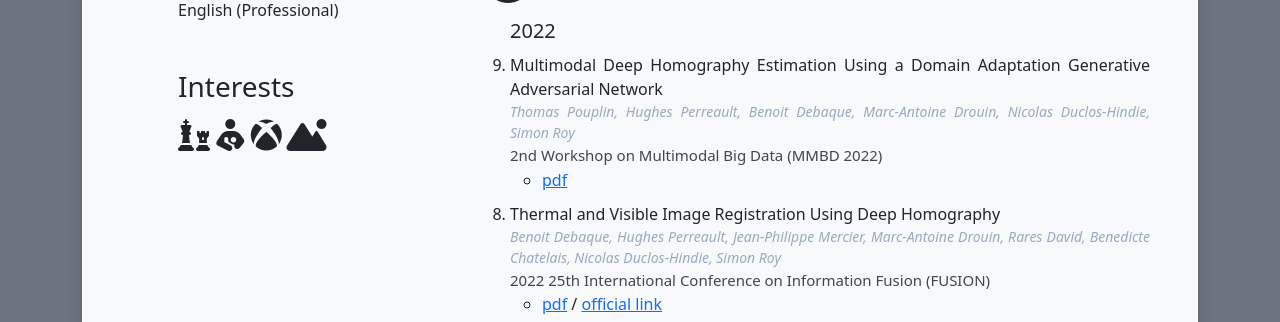
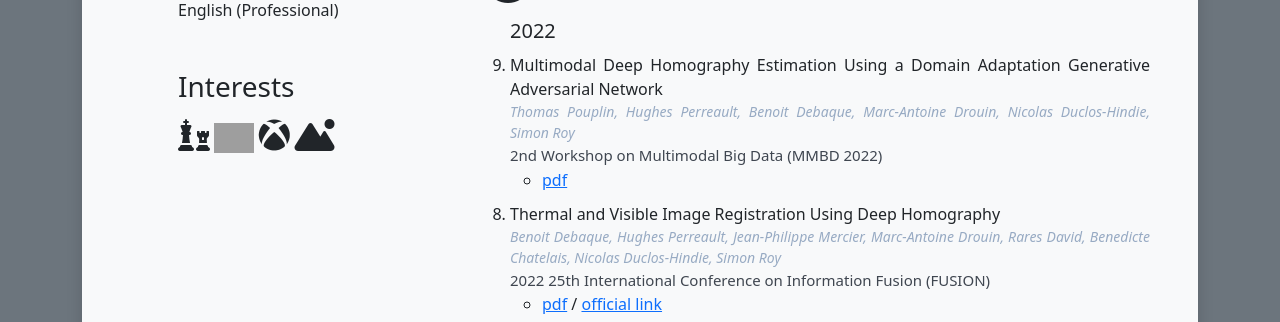
Before and after one commit to hu64/hughesperreault.com, a PHP site: page / in a window 1280 px wide. Shown: the part 1133-1455 px from the top of the page. Run offline with PHP 8.4, Linux system fonts and the light colour scheme; some libraries are stand-ins or nearby versions; grey boxes are pictures that could not be loaded.

Commit message:
family icon

```diff
--- a/assets/css/style.css
+++ b/assets/css/style.css
@@ -37,3 +37,8 @@
 .profile-img {
   max-width: 350px;
 }
+
+.icon {
+  max-width: 40px;
+  margin-bottom: 10px;
+}
--- a/index.html
+++ b/index.html
@@ -73,7 +73,7 @@
                         <div class="mt-5">
                             <h3 class="mb-3">Interests</h3>
                             <i class="fa-solid fa-chess fa-2x"></i>
-                            <i class="fa-solid fa-person-breastfeeding fa-2x"></i>
+                            <img class="icon" src="https://img.icons8.com/sf-black-filled/64/null/family.png"/>
                             <i class="fa-brands fa-xbox fa-2x"></i>
                             <i class="fa-solid fa-mountain-sun fa-2x"></i>
                         </div>
```
